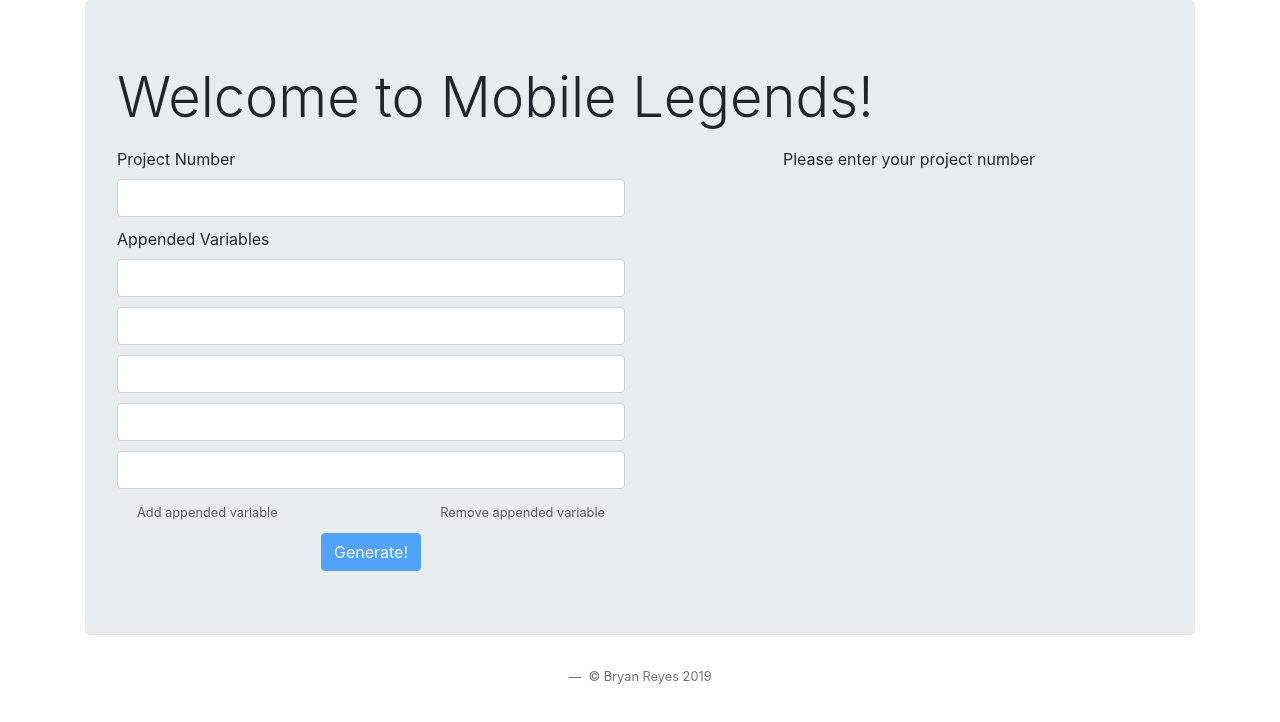
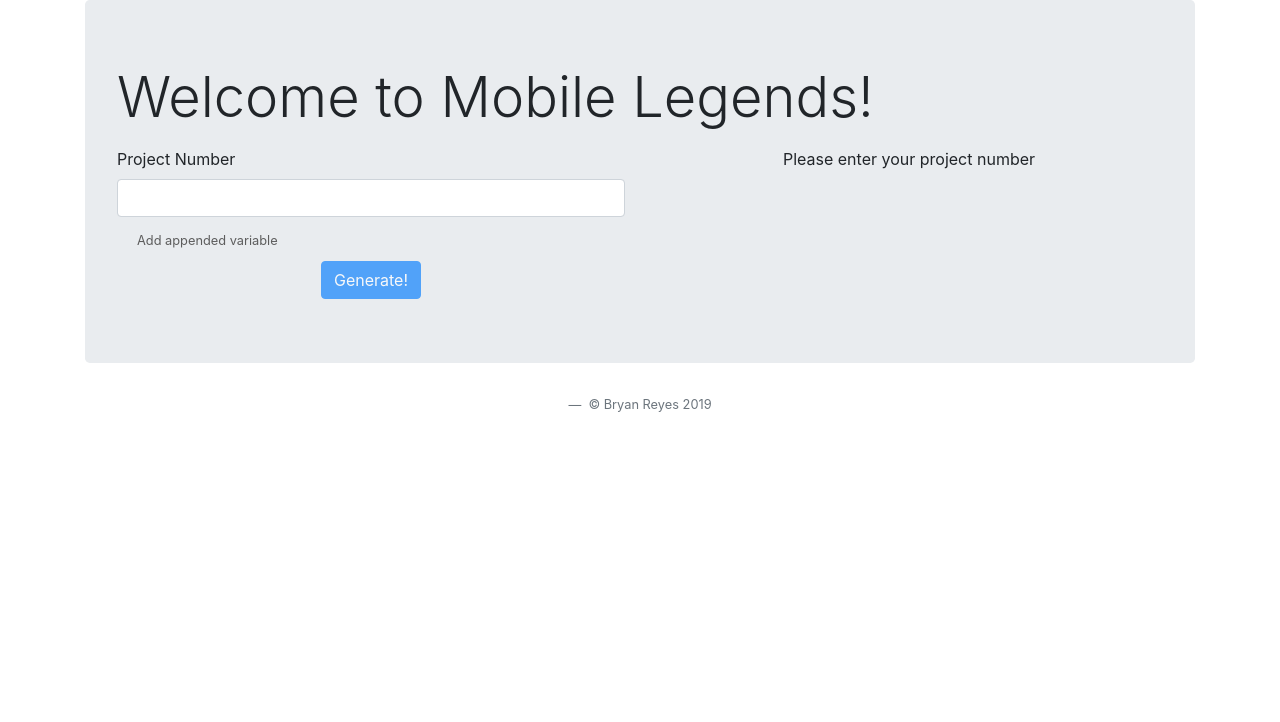
Before and after one commit to breyes17/Link-Generator, an Angular app: page / in a window 1280 px wide. Shown: the top 722 px of the page. Built offline with nearby package versions, Linux system fonts and the light colour scheme.

Commit message:
Add functionality to appended variables

```diff
--- a/src/app/display/display.component.ts
+++ b/src/app/display/display.component.ts
@@ -9,12 +9,14 @@
 export class DisplayComponent implements OnInit, DoCheck {
 @Input() getGenerated : Platform;
   constructor() { }
-  ctestlink = ''
-  cnewtestlink = ''
-  clivelink = ''
-  dtestlink = ''
-  dtestlinklive = ''
-  pform = ''
+  ctestlink = '';
+  cnewtestlink = '';
+  clivelink = '';
+  dtestlink = '';
+  dtestlinklive = '';
+  preconfirmit = 'https://online.ssisurveys.com/wix/';
+  predecipher = 'https://survey-d.researchnow.com/survey/selfserve/53b/';
+  pform = '';
   ngOnInit() {
   }
 
@@ -26,12 +28,12 @@
     this.pform = p;
     let projnum = this.getGenerated.pnum;
     if(p === 'confirmit'){
-      this.ctestlink = 'https://online.ssisurveys.com/wix/'+projnum+'.aspx?MODE=2';
-      this.cnewtestlink = 'https://online.ssisurveys.com/wix/'+projnum+'.aspx?pin=1234&test=sp';
-      this.clivelink = 'https://online.ssisurveys.com/wix/'+projnum+'.aspx?__extsid__=<#EncryptedConfirmitID[]>&l=9&pid=<#DubKnowledge[1500/Entity id]>&<#IdParameter[Name]>=<#IdParameter[Value]>';
+      this.ctestlink = this.preconfirmit+projnum+'.aspx?MODE=2';
+      this.cnewtestlink = this.preconfirmit+projnum+'.aspx?pin=1234&test=sp';
+      this.clivelink = this.preconfirmit+projnum+'.aspx?__extsid__=<#EncryptedConfirmitID[]>&l=9&pid=<#DubKnowledge[1500/Entity id]>&<#IdParameter[Name]>=<#IdParameter[Value]>';
     } else {
-      this.dtestlink = 'https://survey-d.researchnow.com/survey/selfserve/53b/'+projnum;
-      this.dtestlinklive = 'https://survey-d.researchnow.com/survey/selfserve/53b/'+projnum+'/temp-edit-live';
+      this.dtestlink = this.predecipher+projnum;
+      this.dtestlinklive = this.predecipher+projnum+'/temp-edit-live';
     }
   }
 
--- a/src/app/tools/tools.component.css
+++ b/src/app/tools/tools.component.css
@@ -1,5 +1,6 @@
 .app{
     margin-bottom: 10px;
+    cursor: pointer;
 }
 
 .generate{
--- a/src/app/tools/tools.component.html
+++ b/src/app/tools/tools.component.html
@@ -5,16 +5,16 @@
     Please enter a valid project number.
 </div>
 <div class="appendedgrp">
-    <label for="projectnum">Appended Variables</label>
-    <input type="text" class="form-control app" name="projectnum" id="appended1">
-    <input type="text" class="form-control app" name="projectnum" id="appended2">
-    <input type="text" class="form-control app" name="projectnum" id="appended3">
-    <input type="text" class="form-control app" name="projectnum" id="appended4">
-    <input type="text" class="form-control app" name="projectnum" id="appended5">
+    <label for="projectnum" *ngIf="cnt >= 1">Appended Variables</label>
+    <input type="text" class="form-control app" name="projectnum" id="appended1" *ngIf="cnt >= 1">
+    <input type="text" class="form-control app" name="projectnum" id="appended2" *ngIf="cnt >= 2">
+    <input type="text" class="form-control app" name="projectnum" id="appended3" *ngIf="cnt >= 3">
+    <input type="text" class="form-control app" name="projectnum" id="appended4" *ngIf="cnt >= 4">
+    <input type="text" class="form-control app" name="projectnum" id="appended5" *ngIf="cnt >= 5">
     <div class="variables" style="display: flex; padding: 0px 20px;">
-        <a href="#"><small>Add appended variable</small></a>
-        <span style="flex: 1;"></span>
-        <a href="#"><small>Remove appended variable</small></a>
+        <a href="#" (click)="incNum()"><small>Add appended variable</small></a>
+        <span style="flex: 1;" *ngIf="cnt >= 1"></span>
+        <a href="#" (click)="decNum()" *ngIf="cnt >= 1"><small>Remove appended variable</small></a>
     </div>
 </div>
 
--- a/src/app/tools/tools.component.ts
+++ b/src/app/tools/tools.component.ts
@@ -1,5 +1,6 @@
 import { Component, OnInit, Output, EventEmitter } from '@angular/core';
 import { Platform } from '../shared/platform.model';
+import { r3JitTypeSourceSpan } from '@angular/compiler';
 
 @Component({
   selector: 'app-tools',
@@ -13,9 +14,20 @@
   confirmit = /p\d{7}$/;
   decipher = /^\d+$/;
   result = false;
+  cnt : number = 0;
   constructor() { }
 
   ngOnInit() {
+  }
+
+  incNum(){
+    this.cnt++;
+    return this.cnt >= 5 ? this.cnt = 5 : this.cnt;
+  }
+
+  decNum(){
+    this.cnt--;
+    return this.cnt === 0 ? this.cnt = 0 : this.cnt;
   }
 
   onGenerate(){
```
